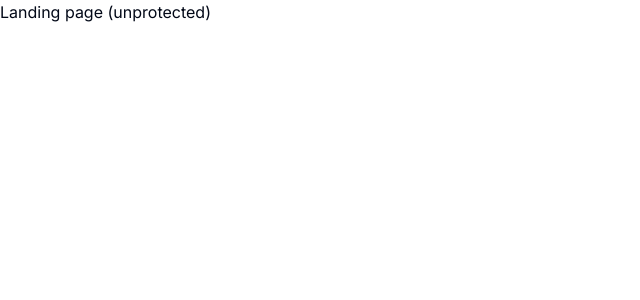
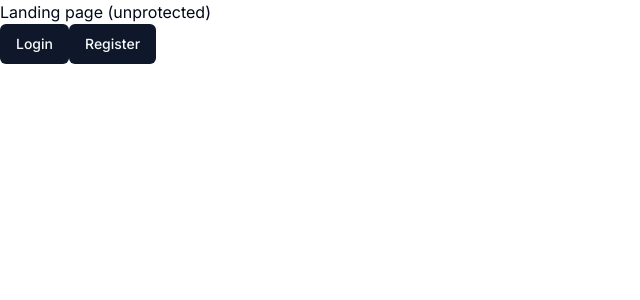
Before and after one commit to parteek2813/genius.ai, a Next.js app: page / in a window 1280 px wide. Shown: the top 300 px of the page, without its empty margins (0-640 px from the left). Built offline with nearby package versions, Linux system fonts and the light colour scheme.

Commit message:
layout changes

```diff
--- /dev/null
+++ b/app/(auth)/layout.tsx
@@ -0,0 +1,13 @@
+const AuthLayout = ({
+    children
+}: {
+    children: React.ReactNode
+}) =>{
+    return (
+        <div className="flex items-center justify-center h-full">
+            {children}
+        </div>
+    )
+}
+
+export default AuthLayout;
--- a/app/(landing)/page.tsx
+++ b/app/(landing)/page.tsx
@@ -1,7 +1,22 @@
+import { Button } from "@/components/ui/button";
+import Link from "next/link";
+
 const LandingPage = () => {
     return (
         <div>
             Landing page (unprotected)
+            <div>
+                <Link href="sign-in">
+                <Button>
+                    Login
+                </Button>
+                </Link>
+                <Link href="sign-up">
+                    <Button>
+                        Register
+                    </Button>
+                </Link>
+            </div>
         </div>
     )
 }
```
